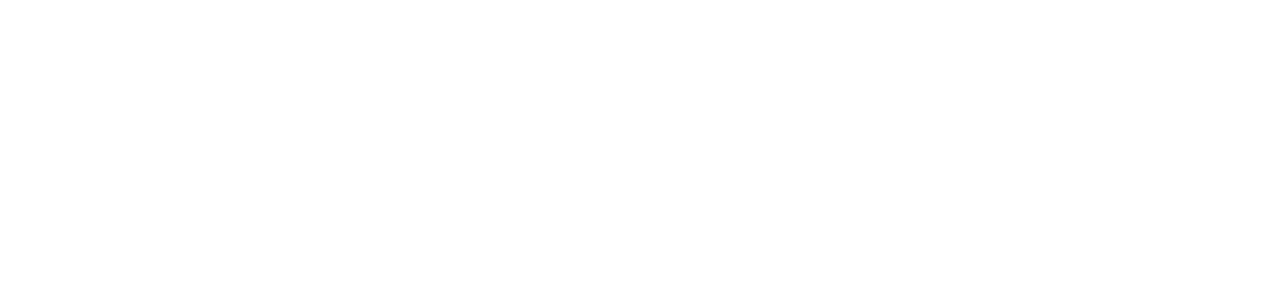
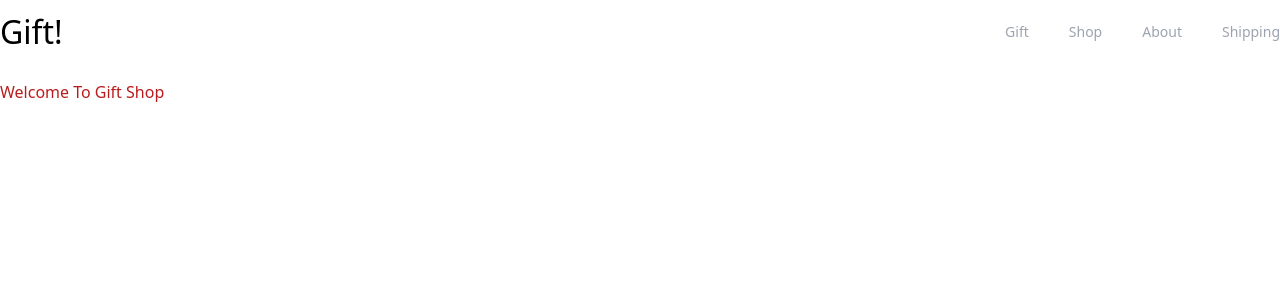
Before and after one commit to Ohohko/Mid-project, a React (Vite) app: page / in a window 1280 px wide. Shown: the top 300 px of the page. Built offline with nearby package versions, Linux system fonts and the light colour scheme.

Commit message:
set router and Typeanimation logo-add react icon

```diff
--- a/package.json
+++ b/package.json
@@ -13,7 +13,8 @@
     "react": "^18.2.0",
     "react-dom": "^18.2.0",
     "react-icons": "^4.8.0",
-    "react-router-dom": "^6.8.2"
+    "react-router-dom": "^6.8.2",
+    "react-type-animation": "^2.1.2"
   },
   "devDependencies": {
     "@types/react": "^18.0.27",
--- a/src/App.jsx
+++ b/src/App.jsx
@@ -1,14 +1,29 @@
+import React from "react"
+import {BrowserRouter as Router, Routes, Route } from "react-router-dom"
+import Navbar from "./components/Navbar"
 import "./index.css"
+import Home from "./pages/Home"
+import About from "./pages/About"
+import Shipping from "./pages/Shipping"
+import Shop from "./pages/Shop"
+import SingleProduct from "./pages/SingleProduct"
 
 function App() {
 
 
   return (
-    <div className="App">
-
-
-
-    </div>
+  <Router>
+  <div className="pt-20">
+  <Navbar/>
+  <Routes>
+  <Route path="/" element={<Home />} />
+  <Route path="/about" element={<About />} />
+  <Route path="/shipping" element={<Shipping />} />
+  <Route path="/shop" element={<Shop />} />
+  <Route path="/singleproduct" element={<SingleProduct />} />
+  </Routes>
+  </div>
+  </Router>
   )
 }
 
--- a/src/components/Navbar.jsx
+++ b/src/components/Navbar.jsx
@@ -0,0 +1,35 @@
+import React from "react"
+import { Link } from "react-router-dom"
+import { TypeAnimation } from 'react-type-animation'
+
+
+function Navbar(){
+    return(
+        <div className="fixed left-0 right-0 top-0 h-16">
+        <nav className="flex items-center container mx-auto h-full justify-between">
+        <TypeAnimation
+      sequence={[
+        'Gift!',
+        2500,
+      ]}
+      wrapper="div"
+      cursor={false}
+      repeat={Infinity}
+      style={{ fontSize: '2em' }}
+    />
+        <div>
+            <ul className="flex items-center space-x-10 text-sm">
+                <li><Link to='/' className="text-gray-400 hover:text-gray-100">Gift</Link></li>
+                <li><Link to='/shop' className="text-gray-400 hover:text-gray-100">Shop</Link></li>
+                <li><Link to='/about' className="text-gray-400 hover:text-gray-100">About</Link></li>
+                <li><Link to='/shipping' className="text-gray-400 hover:text-gray-100">Shipping</Link></li>
+
+            </ul>
+        </div>
+        </nav>
+
+        </div>
+    )
+}
+
+export default Navbar;
--- a/src/pages/Home.jsx
+++ b/src/pages/Home.jsx
@@ -3,7 +3,7 @@
 function Home() {
   return (
     <div>
-        <h1> Welcome To Gift Shop </h1>
+        <h1 className='text-red-700'> Welcome To Gift Shop </h1>
     </div>
   )
 }
--- a/src/pages/SingleProduct.js
+++ b/src/pages/SingleProduct.jsx
@@ -2,7 +2,9 @@
 
 function SingleProduct() {
   return (
-    <div>SingleProduct</div>
+    <div>
+      <h1>Single Product</h1>
+    </div>
   )
 }
 
```
Also changed, not shown: 1 other file (tests, documents, lock files or other folders).
